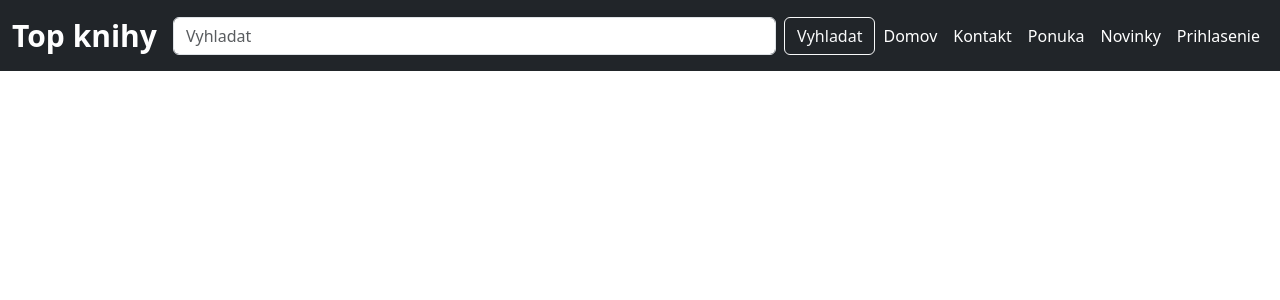
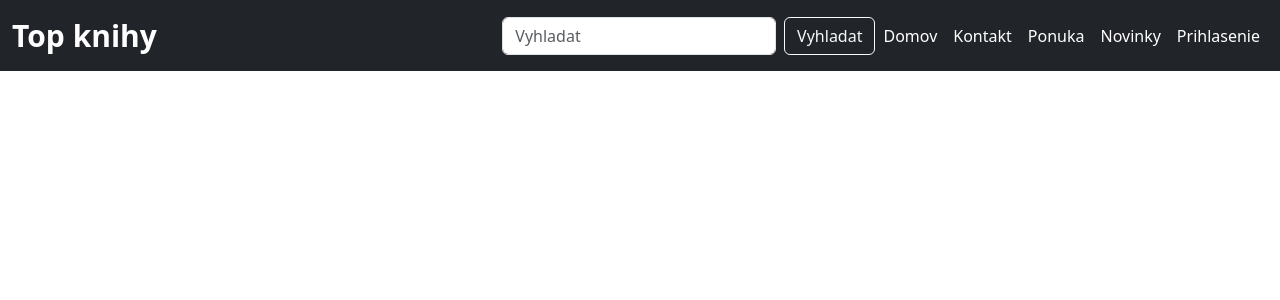
Before and after one commit to WhyAreYouWeak/VAII-Semestralka, a React (Create React App) app: page / in a window 1280 px wide. Shown: the top 300 px of the page. Built offline with nearby package versions, Linux system fonts and the light colour scheme.

Commit message:
navbar fixed

```diff
--- a/src/components/NavBar.js
+++ b/src/components/NavBar.js
@@ -7,8 +7,8 @@ export default function NavBar() {
                     aria-controls="navbarNav" aria-expanded="false" aria-label="Toggle navigation">
                 <span className="navbar-toggler-icon"></span>
             </button>
-            <div className="collapse navbar-collapse" id="navbarNav">
-                <input className="form-control me-2 align-content-lg-end" type="search" placeholder="Vyhladat" aria-label="Search"/>
+            <div className="collapse navbar-collapse " id="navbarNav">
+                <input className="form-control me-2 align-content-lg-end w-25" type="search" placeholder="Vyhladat" aria-label="Search"/>
                 <button className="btn btn-outline-light" type="submit">Vyhladat</button>
                 <ul className="navbar-nav">
                     <li className="nav-item">
--- a/src/style/NavBar.css
+++ b/src/style/NavBar.css
@@ -15,3 +15,7 @@
 .navbar-brand {
     font-size: 30px;
 }
+
+#navbarNav {
+    justify-content: flex-end !important;
+}
```
Also changed, not shown: src/index.css (line endings or trailing spaces).
